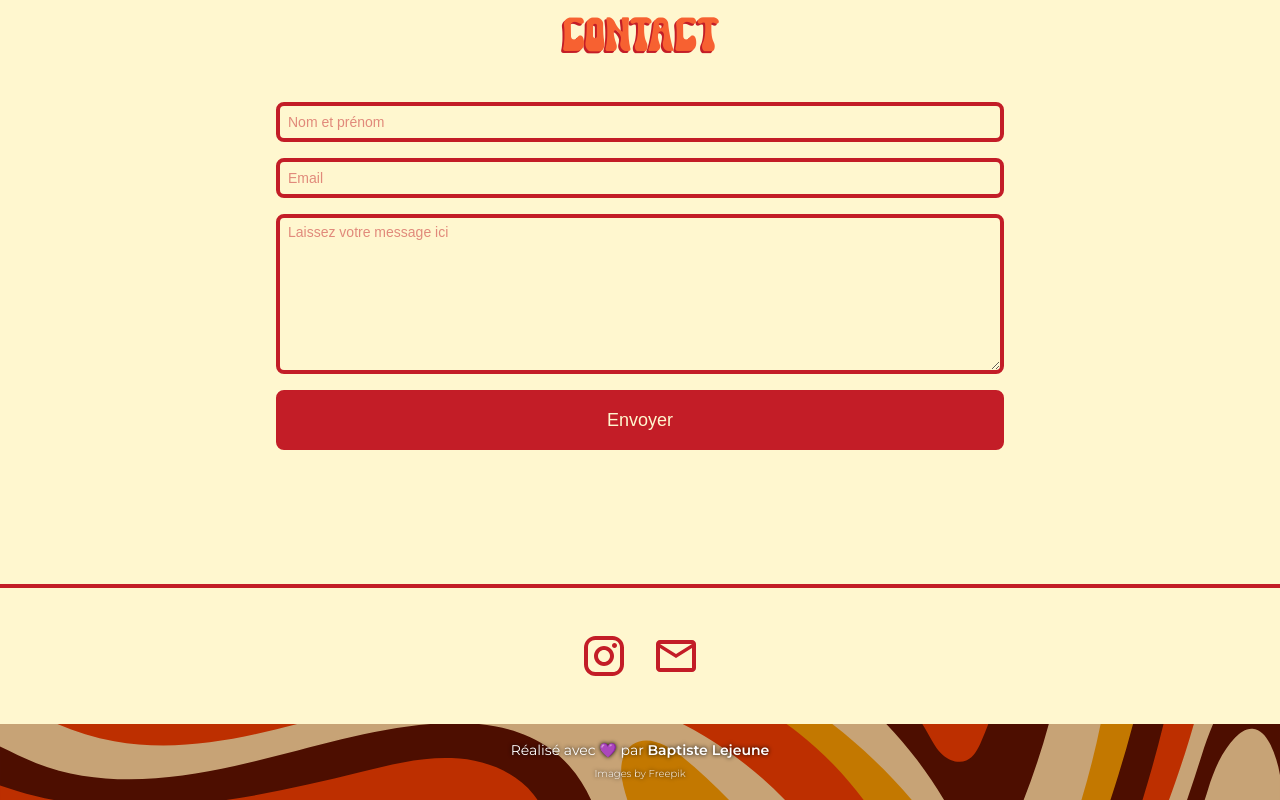
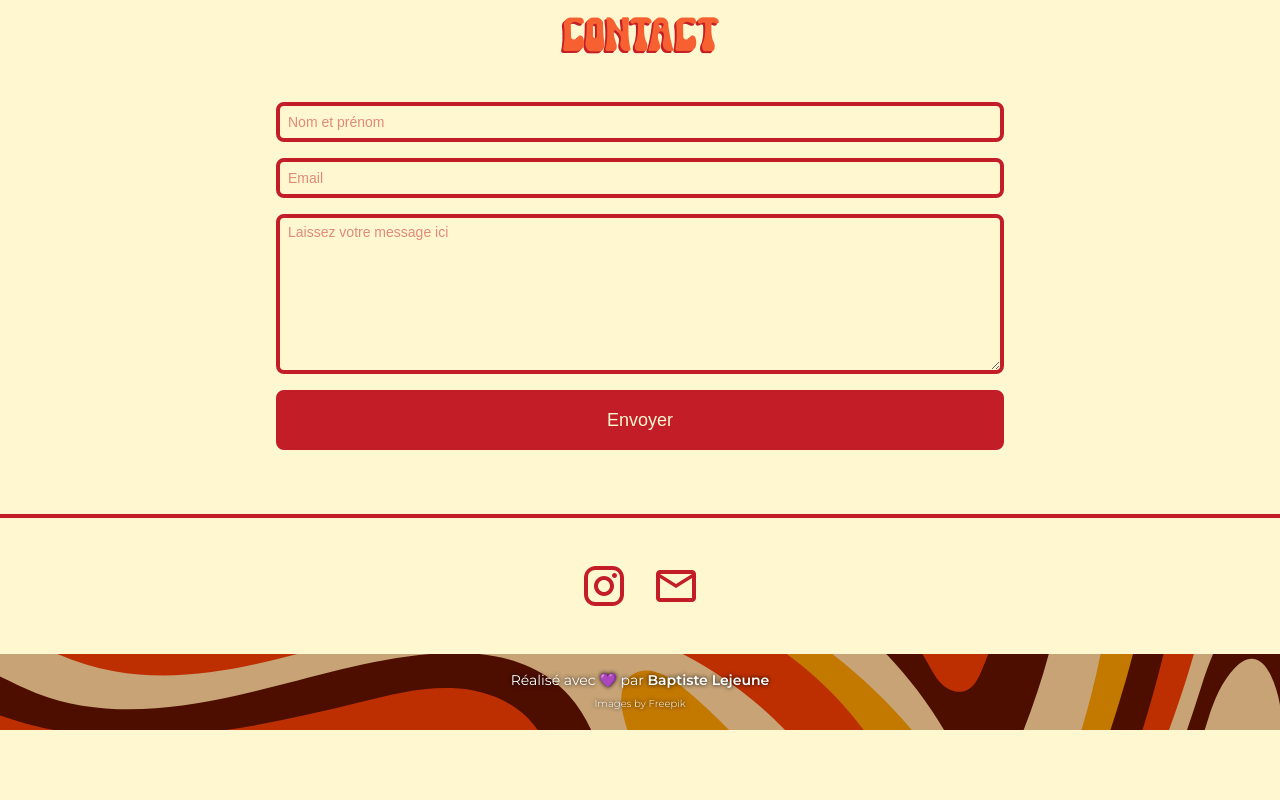
Before and after one commit to baptiste-officiel/mano-makeup, a Next.js app: page / in a window 1280 px wide. Shown: the part 1210-2010 px from the top of the page. After the commit the page ends 1940 px from the top, so only its background shows below. Built offline with nearby package versions, Linux system fonts and the light colour scheme; no server answers; the database is empty; a web font is replaced by a local one.

Commit message:
🐛 FIX: fix footer at the bottom flex-method

```diff
--- a/app/components/contact/Contact.tsx
+++ b/app/components/contact/Contact.tsx
@@ -4,7 +4,7 @@ import ContactForm from './ContactForm'
 
 function Contact() {
   return (
-    <section id='contact' className='mt-16 w-full max-w-6xl mx-auto px-4'>
+    <section id='contact' className='my-16 w-full max-w-6xl mx-auto px-4'>
       <h3 className={`${fabulous.variable} font-title text-5xl py-4 pb-10 text-center text-secondary-color [text-shadow:_-2px_2px_0_rgb(195_29_39_/_100%)]`}>Contact</h3>
       <ContactForm />
     </section>
--- a/app/components/footer/Footer.tsx
+++ b/app/components/footer/Footer.tsx
@@ -3,7 +3,7 @@ import React from 'react'
 
 function Footer() {
   return (
-    <footer className='border-t-4 border-primary-color w-full pt-12 absolute bottom-0 mt-10'>
+    <footer className='border-t-4 border-primary-color w-full pt-12 mt-auto'>
         <div className='w-full max-w-5xl mx-auto flex justify-center items-center gap-8'>
             <a href="https://www.instagram.com/manonverdier_pro/"><Image src={'/img/instagram.svg'} width={50} height={50} alt='Instagram' className='w-10 h-10' /></a>
             <a href="mailto:manon.verdier@hotmail.fr"><Image src={'/img/mail.svg'} width={50} height={50} alt='Mail' className='w-10 h-10' /></a>
--- a/app/components/prestations/PrestationDetails.tsx
+++ b/app/components/prestations/PrestationDetails.tsx
@@ -29,7 +29,7 @@ const PrestationDetails:React.FC<PrestationDetailsProps> = async({
   return (
     <>
       {prestation &&
-        <div className='px-4 mt-8 w-full max-w-4xl mx-auto'>
+        <div className='px-4 mt-8 w-full max-w-4xl mx-auto flex-1'>
             <Image src={`${prestation.image}`} width={600} height={400} alt={`${prestation.title}`} className='w-full h-[200px] object-cover object-center rounded-2xl' />
             <h2 className={`${caprasimo.variable} font-subtitle text-4xl text-center py-8 text-primary-color uppercase font-semibold sm:text-5xl`}>{prestation.title}</h2>
             <p className='pb-8'>{prestation.description}</p>
--- a/app/layout.tsx
+++ b/app/layout.tsx
@@ -24,7 +24,7 @@ export default function RootLayout({
       {/* <head>
         <link rel='icon' href='/flower.ico'/>
       </head> */}
-      <body className={`${montserrat.variable} font-main relative min-h-screen pb-[350px]`}>
+      <body className={`${montserrat.variable} font-main relative min-h-screen flex flex-col`}>
         <AuthProvider>
         <Navbar />
         <ToasterProviders />
```
